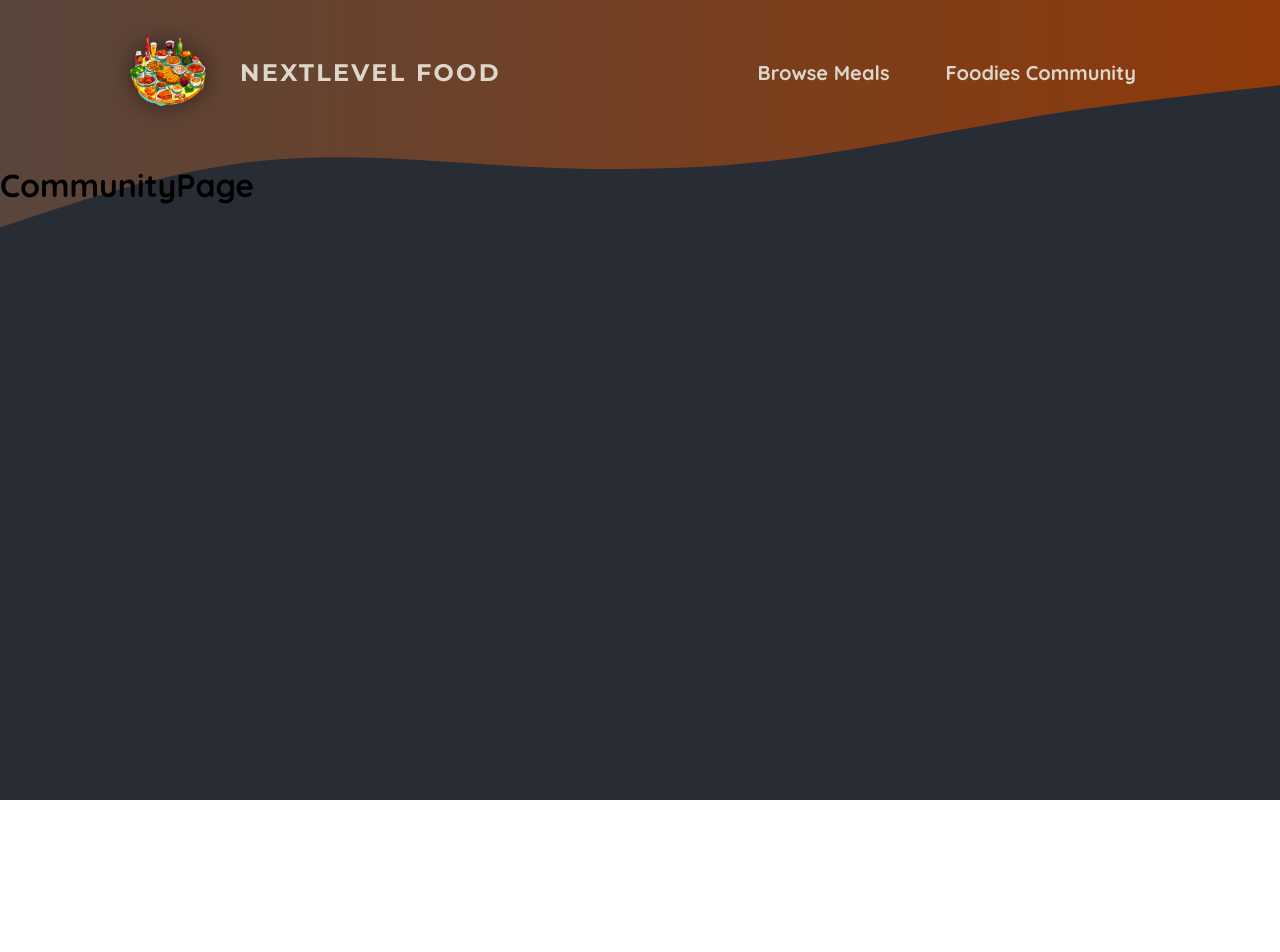
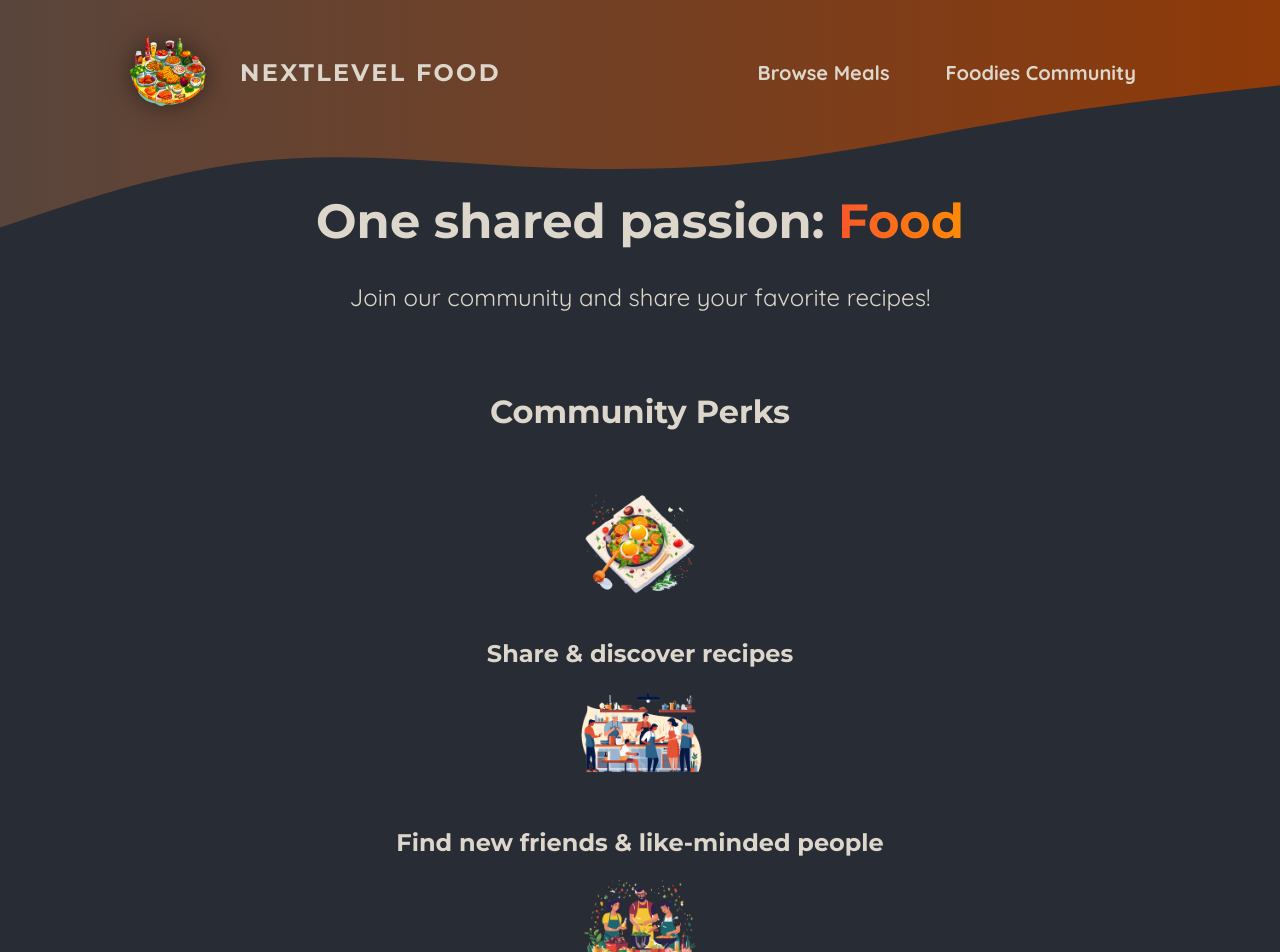
Before and after one commit to UjjwalKaul/nextjs-food, a Next.js app: page /community in a window 1280 px wide. Shown: the top 952 px of the page. Before the commit the page ends 800 px from the top, so only its background shows below. Built offline with nearby package versions, Linux system fonts and the light colour scheme.

Commit message:
Added content to community page

```diff
--- a/app/community/page.jsx
+++ b/app/community/page.jsx
@@ -1,5 +1,40 @@
-const CommunityPage = () => {
-  return <h1>CommunityPage</h1>;
-};
+import Image from 'next/image';
 
-export default CommunityPage;
+import mealIcon from '@/assets/icons/meal.png';
+import communityIcon from '@/assets/icons/community.png';
+import eventsIcon from '@/assets/icons/events.png';
+import classes from './page.module.css';
+
+export default function CommunityPage() {
+  return (
+    <>
+      <header className={classes.header}>
+        <h1>
+          One shared passion: <span className={classes.highlight}>Food</span>
+        </h1>
+        <p>Join our community and share your favorite recipes!</p>
+      </header>
+      <main className={classes.main}>
+        <h2>Community Perks</h2>
+
+        <ul className={classes.perks}>
+          <li>
+            <Image src={mealIcon} alt="A delicious meal" />
+            <p>Share & discover recipes</p>
+          </li>
+          <li>
+            <Image src={communityIcon} alt="A crowd of people, cooking" />
+            <p>Find new friends & like-minded people</p>
+          </li>
+          <li>
+            <Image
+              src={eventsIcon}
+              alt="A crowd of people at a cooking event"
+            />
+            <p>Participate in exclusive events</p>
+          </li>
+        </ul>
+      </main>
+    </>
+  );
+}
--- /dev/null
+++ b/app/community/page.module.css
@@ -0,0 +1,61 @@
+.header {
+    gap: 3rem;
+    margin: 3rem auto 5rem auto;
+    width: 90%;
+    max-width: 75rem;
+    color: #ddd6cb;
+    font-size: 1.5rem;
+    text-align: center;
+  }
+
+  .header h1 {
+    font-family: 'Montserrat', sans-serif;
+  }
+
+  .highlight {
+    background: linear-gradient(90deg, #f9572a, #ff8a05);
+    background-clip: text;
+    -webkit-background-clip: text;
+    -webkit-text-fill-color: transparent;
+  }
+
+  .main {
+    width: 90%;
+    max-width: 40rem;
+    margin: 0 auto;
+    text-align: center;
+  }
+
+  .main h2 {
+    font-family: 'Montserrat', sans-serif;
+    font-size: 2rem;
+    margin-bottom: 3rem;
+    color: #ddd6cb;
+  }
+
+  .perks {
+    list-style: none;
+    margin: 3rem 0;
+    padding: 0;
+  }
+
+  .perks li {
+    display: flex;
+    flex-direction: column;
+    align-items: center;
+    gap: 2rem;
+  }
+
+  .perks img {
+    width: 8rem;
+    height: 8rem;
+    object-fit: contain;
+  }
+
+  .perks p {
+    font-family: 'Montserrat', sans-serif;
+    font-size: 1.5rem;
+    font-weight: bold;
+    margin: 0;
+    color: #ddd6cb;
+  }
```
